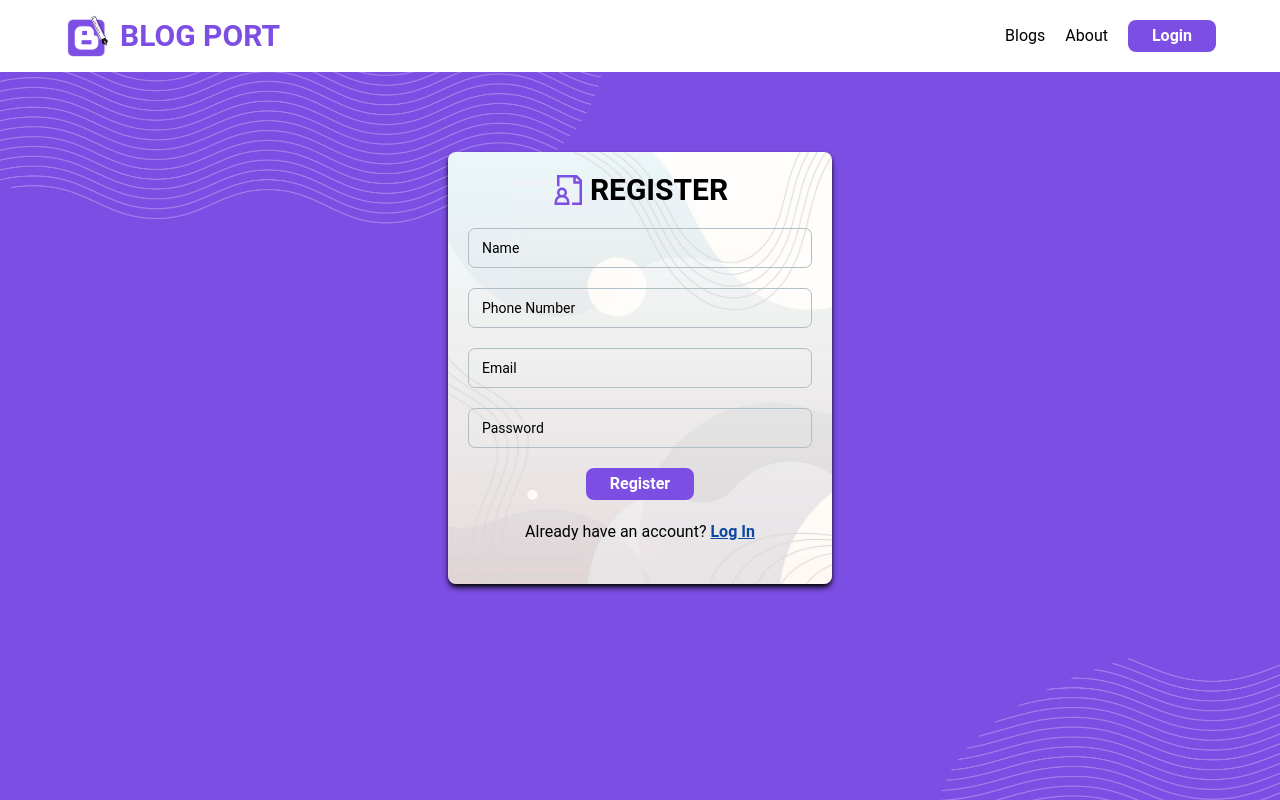
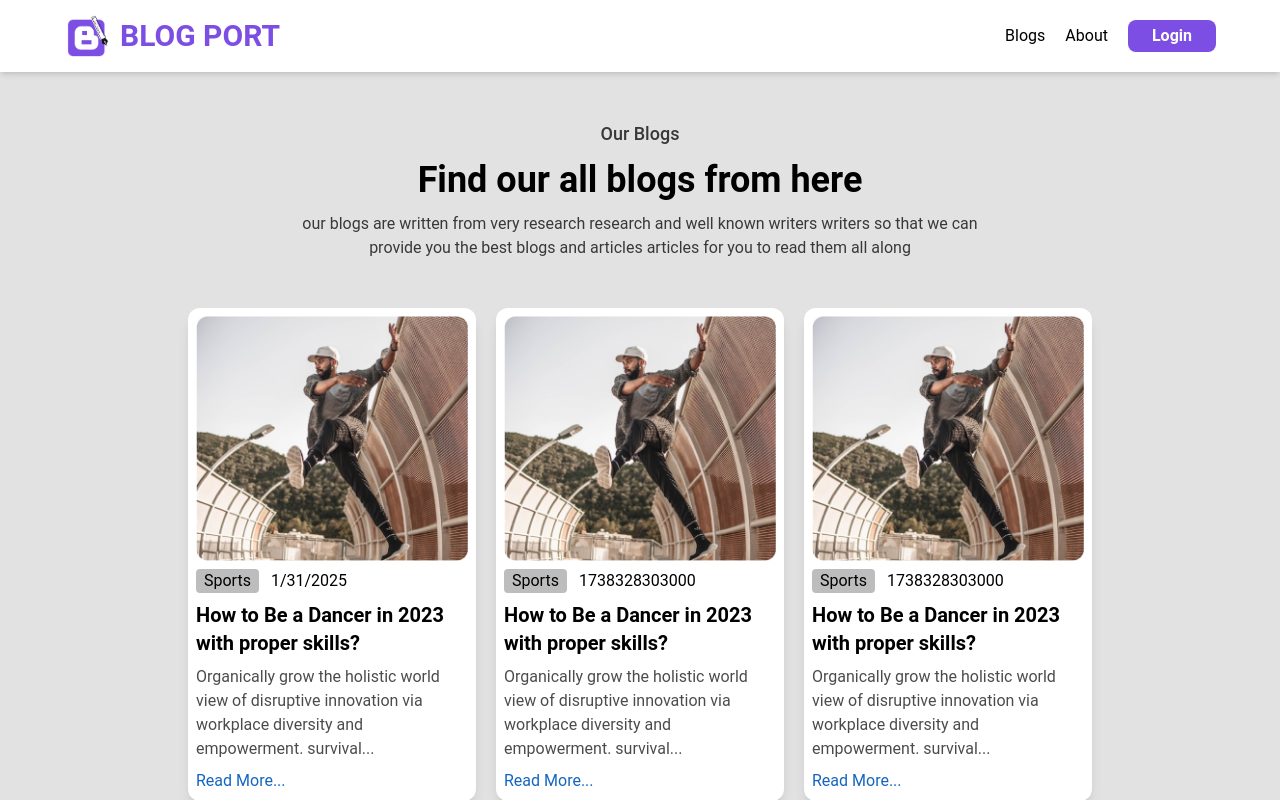
Before and after one commit to yashpatil182000/blog-port-react, a React (Vite) app: page / in a window 1280 px wide. Shown: the top 800 px of the page. Built offline with nearby package versions, Linux system fonts and the light colour scheme.

Commit message:
appwrite installation done

```diff
--- a/package.json
+++ b/package.json
@@ -12,6 +12,7 @@
   "dependencies": {
     "@heroicons/react": "^2.2.0",
     "@material-tailwind/react": "^2.1.10",
+    "appwrite": "^17.0.0",
     "react": "^18.3.1",
     "react-dom": "^18.3.1",
     "react-icons": "^5.4.0"
--- /dev/null
+++ b/src/Appwrite/appwriteConfig.js
@@ -0,0 +1,13 @@
+import { Client, Account, Databases, Storage } from "appwrite";
+
+const client = new Client();
+
+client
+  .setEndpoint(import.meta.env.VITE_APPWRITE_ENDPOINT) // API Endpoint
+  .setProject(import.meta.env.VITE_APPWRITE_PROJECT_ID); // Project ID
+
+export const account = new Account(client);
+export const databases = new Databases(client);
+export const storage = new Storage(client);
+
+export default client;
--- a/src/Pages/Home.jsx
+++ b/src/Pages/Home.jsx
@@ -9,7 +9,7 @@ function Home() {
   return (
     <>
       <Navbar />
-      <Register />
+      <AllBlogs />
     </>
   );
 }
```
Also changed, not shown: src/Appwrite/appwriteServices.js (added), 2 other files (tests, documents, lock files or other folders).
